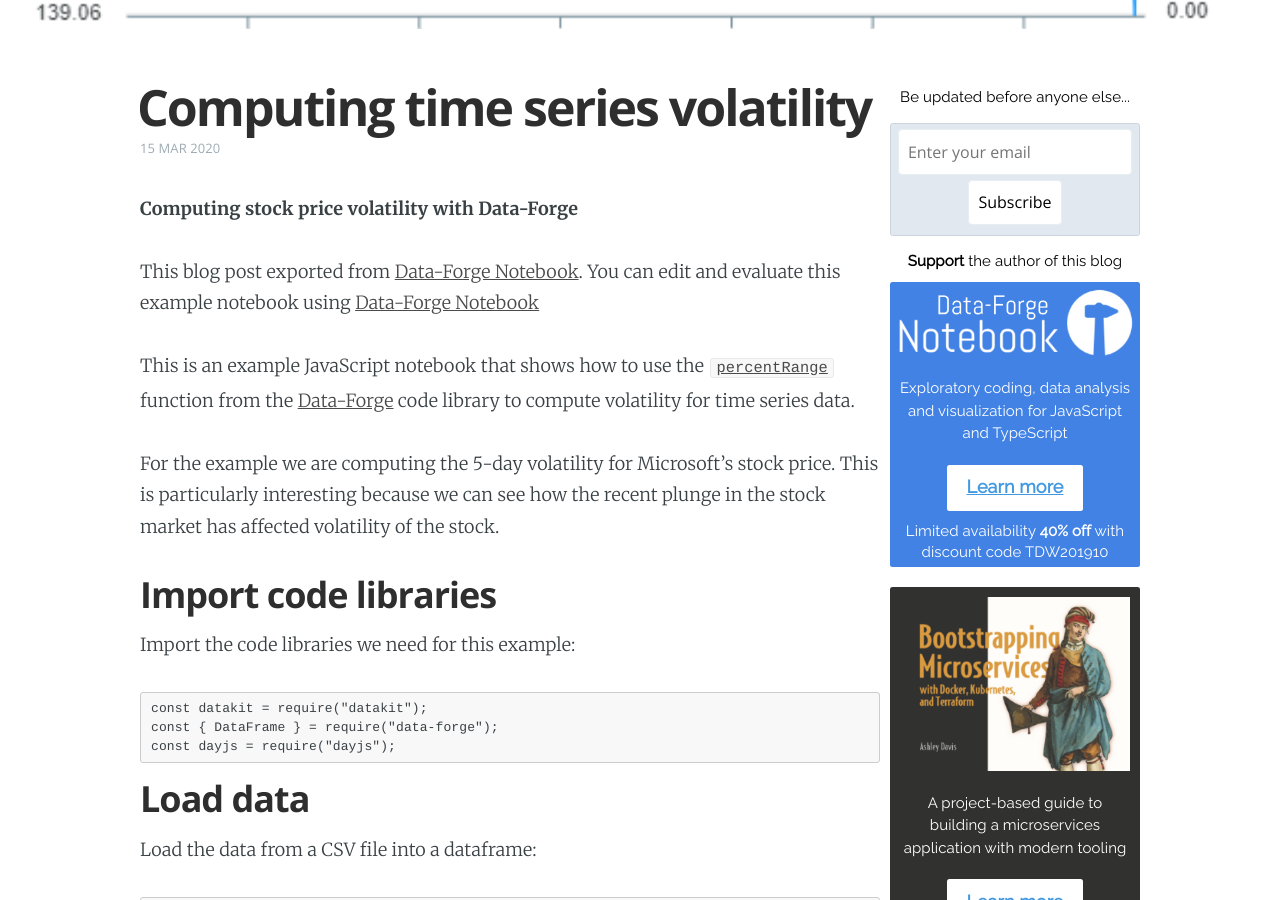
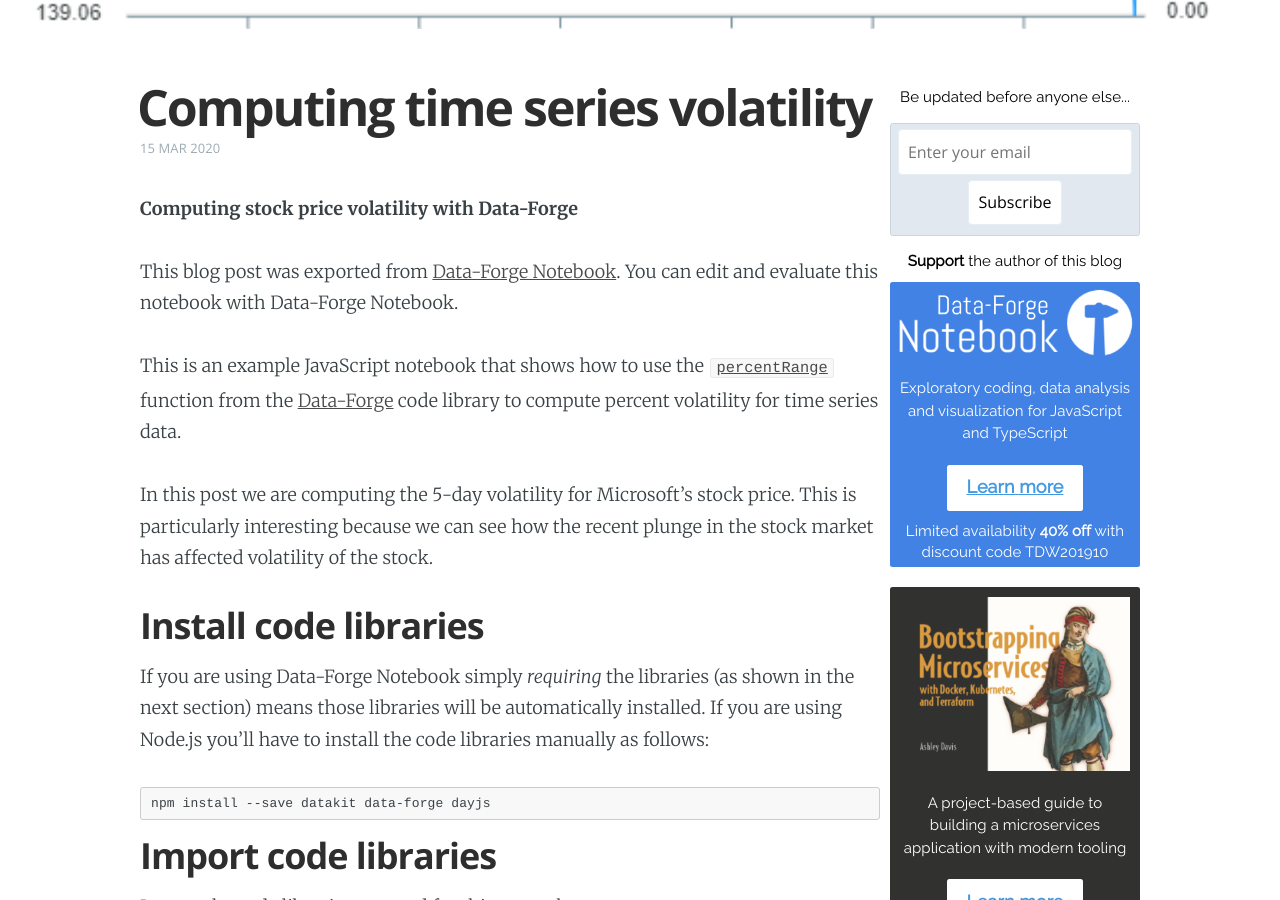
Before and after one commit to ashleydavis/the-data-wrangler-blog, a Jekyll site: the page built from _posts/2020-03-15-time-series-volatility.md, in a window 1280 px wide and 900 px high, scrolled down 466 px. Built offline with Jekyll 4.4.1, drawn with Linux system fonts in a browser that asks for light colours; comment, search, counter and statistics services are not loaded; some of the changed text lies outside the part shown.

Commit message:
Various tweaks.

````diff
--- a/_posts/2020-03-15-time-series-volatility.md
+++ b/_posts/2020-03-15-time-series-volatility.md
@@ -14,12 +14,19 @@
 
 **Computing stock price volatility with Data-Forge**
 
-This blog post exported from [Data-Forge Notebook](http://www.data-forge-notebook.com).
-You can edit and evaluate this example notebook using [Data-Forge Notebook](http://www.data-forge-notebook.com)
+This blog post was exported from [Data-Forge Notebook](http://www.data-forge-notebook.com). You can edit and evaluate this notebook with Data-Forge Notebook.
 
-This is an example JavaScript notebook that shows how to use the [`percentRange`](https://data-forge.github.io/data-forge-ts/classes/series.html#percentrange) function from the [Data-Forge](http://www.data-forge-js.com/) code library to compute volatility for time series data.
+This is an example JavaScript notebook that shows how to use the [`percentRange`](https://data-forge.github.io/data-forge-ts/classes/series.html#percentrange) function from the [Data-Forge](http://www.data-forge-js.com/) code library to compute percent volatility for time series data.
 
-For the example we are computing the 5-day volatility for Microsoft's stock price. This is particularly interesting because we can see how the recent plunge in the stock market has affected volatility of the stock.
+In this post we are computing the 5-day volatility for Microsoft's stock price. This is particularly interesting because we can see how the recent plunge in the stock market has affected volatility of the stock.
+
+## Install code libraries
+
+If you are using Data-Forge Notebook simply *requiring* the libraries (as shown in the next section) means those libraries will be automatically installed. If you are using Node.js you'll have to install the code libraries manually as follows:
+
+```
+npm install --save datakit data-forge dayjs
+```
 
 ## Import code libraries
 
@@ -33,13 +40,14 @@
 
 ## Load data
 
-Load the data from a CSV file into a dataframe:
+Load the data from a CSV file into a dataframe and preview the first 3 rows:
 
 ```javascript
 const data =
     await datakit.readCsv("./MSFT.csv", { // Load data.
         parser: {
-            timestamp: v => dayjs(v, "YYYY-MM-DD").toDate(),
+            timestamp:
+                v => dayjs(v, "YYYY-MM-DD").toDate(), // Parse dates.
         },
     });
 let df = new DataFrame(data);   // Load data into dataframe.
@@ -54,7 +62,7 @@
 
 ## Compute volatility
 
-Here we compute percentage volatility of closing price over a 5-day period (how much % the stock has changed over the week) and integate it back into the dataframe as a "volatility" series:
+Here we compute percentage volatility of closing price over a 5-day period (how much % the stock has changed over the week):
 
 ```javascript
 const volatility =
@@ -85,7 +93,7 @@
 | 5         | 2019-12-10 00:00:00 | 151.29 | 151.89 | 150.765 | 151.13 | 16481060 | 148.18666666666667 | 1.26       |
 | 6         | 2019-12-11 00:00:00 | 151.54 | 151.87 | 150.33  | 151.7  | 18860001 | 148.48233333333334 | 1.2        |
 
-## Plot data
+## Plot chart
 
 Plot the closing price against our computed % volatility. Notice how volatility increases quickly as the stock prices drops:
 
@@ -98,5 +106,12 @@
 ```
 ![Chart](/content/time-series-volatility/images/cell_11_output_1.png)
 
+## What can we do with this?
 
-You can edit and evaluate this example notebook using [Data-Forge Notebook](http://www.data-forge-notebook.com)
+Volatility is used to assess how much a time series is fluctuating. You can use this in your trading strategy however you like. Does your strategy rely on highly volatile stocks? This is how you can measure that. Do you prefer to invest in less volatile stocks? This can do that as well.
+
+You might even use volatility as a market filter, only trading either if the market is highly volatile or less volatile, depending on the needs your strategy!
+
+---
+
+You can edit and evaluate this example notebook with [Data-Forge Notebook](http://www.data-forge-notebook.com)
````
